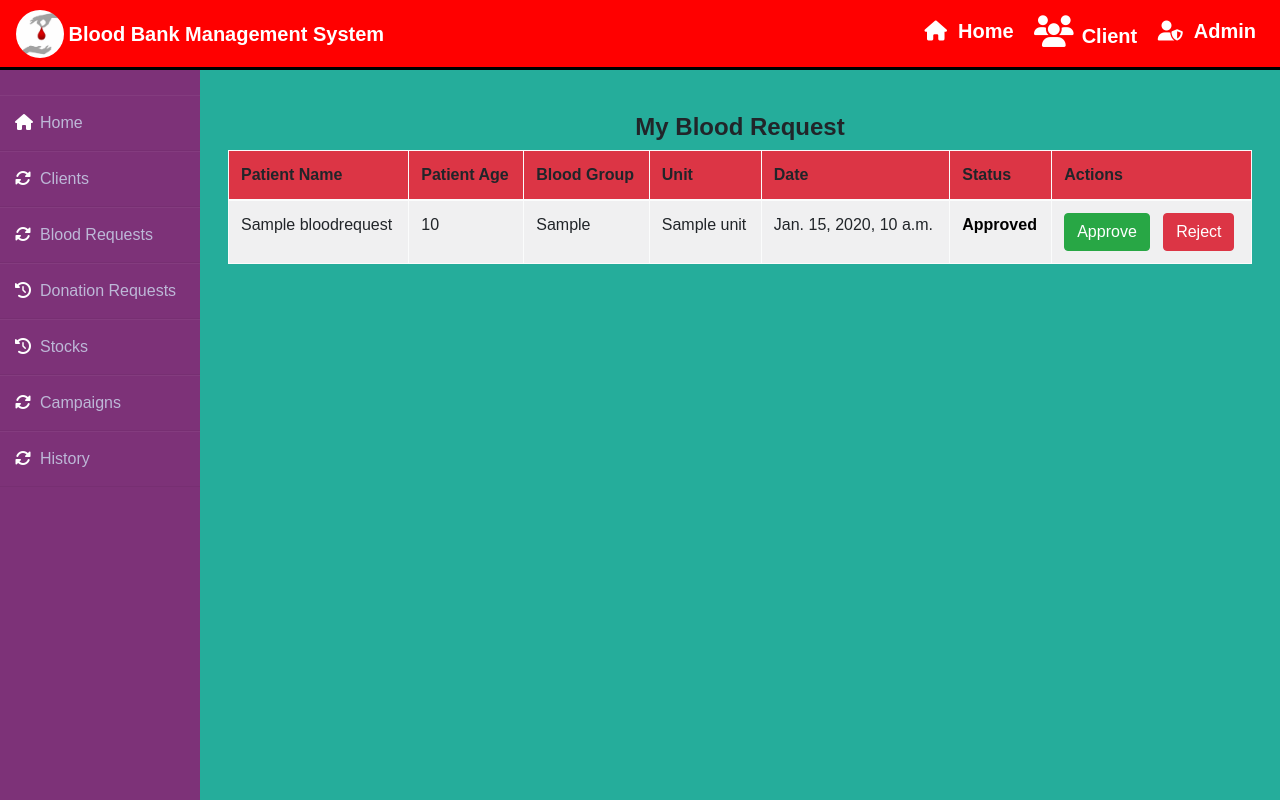
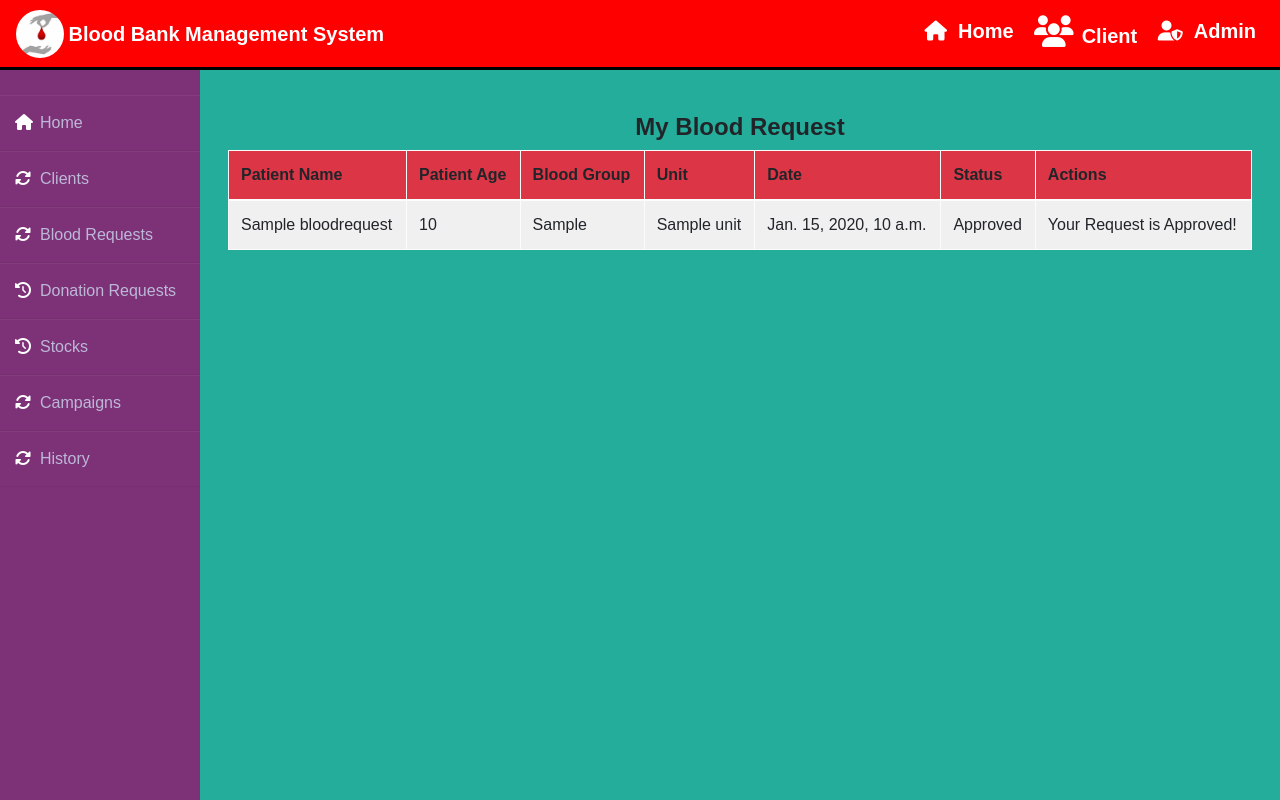
Before and after one commit to Iamgovinda/Blood-Bank-Management-System, a Django app: template templates/Admin/view-blood-request.html in a window 1280 px wide. Run offline with Django 4.2, Linux system fonts and the light colour scheme; the template is opened without the code that fills it: most values are stand-ins (such as "Sample title", 1, 10 or a date in 2020); some libraries are stand-ins or nearby versions.

Commit message:
Blood Request works

```diff
--- a/templates/Admin/view-blood-request.html
+++ b/templates/Admin/view-blood-request.html
@@ -27,21 +27,25 @@
                 <td>{{t.patient_bloodgroup}}</td>
                 <td>{{t.unit}}</td>
                 <td>{{t.request_date}}</td>
-                {% comment %} {% if t.status == 'Approved' %}
+                {% if t.status == 'Approved' %}
                 <td><span class="label warning">Approved</span></td>
+                <td>
+                    <span class="label success">Your Request is Approved!</span>
+                </td>
                 {% elif t.status == 'Rejected' %}
                 <td><span class="label success">Rejected</span></td>
+                <td>
+                    <span class="label success">Your Request is Rejected!</span>
+                </td>
                 {% else %}
                 <td><span style="color: black;margin-left: 0px; font-weight:bolder;" class="label dark">Pending</span></td>
-                {% endif %}  {% endcomment %}
-                <td><span style="color: black;margin-left: 0px; font-weight:bolder;" class="label dark">{{status}}</span></td>
                 <td>
                     <button class="btn btn-success" id="btnapprove"><a href="{% url 'approve_blood_request' t.id %}" style="text-decoration:none; color:white;">Approve</a></button>
                     &nbsp
                     <button class="btn btn-danger" id="btnreject"><a href="{% url 'reject_blood_request' t.id %}" style="text-decoration:none; color:white;">Reject</a></button>
                 </td>
-
-
+                {% endif %}
+                {% comment %} <td><span style="color: black;margin-left: 0px; font-weight:bolder;" class="label dark">{{status}}</span></td> {% endcomment %}
                 <script>
                     btnapprove = document.getElementById('btnapprove');
                     btnreject = document.getElementById('btnreject');
```
Also changed, not shown: Blood_Bank/views.py (+6 -9 lines), db.sqlite3.
